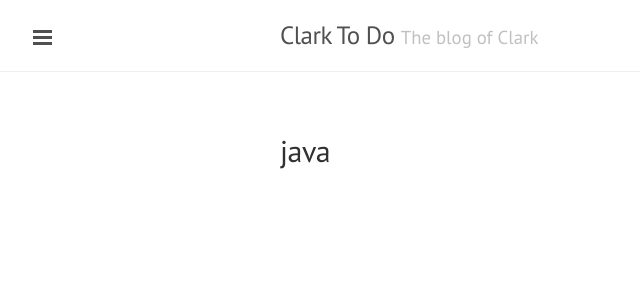
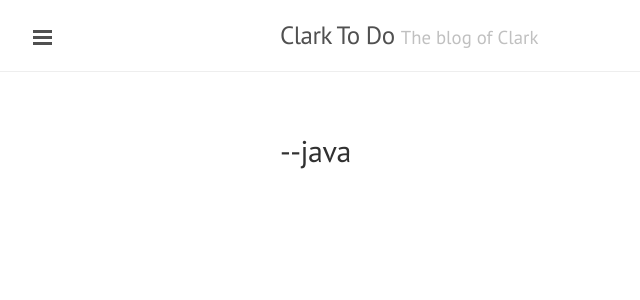
Before and after one commit to clarkdo/clarkdo.github.com, a Jekyll site: the page built from category/java.html, in a window 1280 px wide. Shown: the top 300 px of the page, without its empty margins (0-640 px from the left). Built offline with Jekyll 4.4.1, drawn with Linux system fonts in a browser that asks for light colours; Markdown is read by kramdown in place of the engine named in the settings.

Commit message:
new post

```diff
--- a/category/java.html
+++ b/category/java.html
@@ -2,8 +2,11 @@
 layout: default
 title: java
 ---
+<script type="text/javascript">
+var a = "dasd";
+</script>
 <div class="posts">
-    <h2>{{page.title}}</h2>
+    <h2>{{a}}--{{page.title}}</h2>
     <ul class="posts">
       {% for post in site.categories[page.title] %}
         <li>
```
